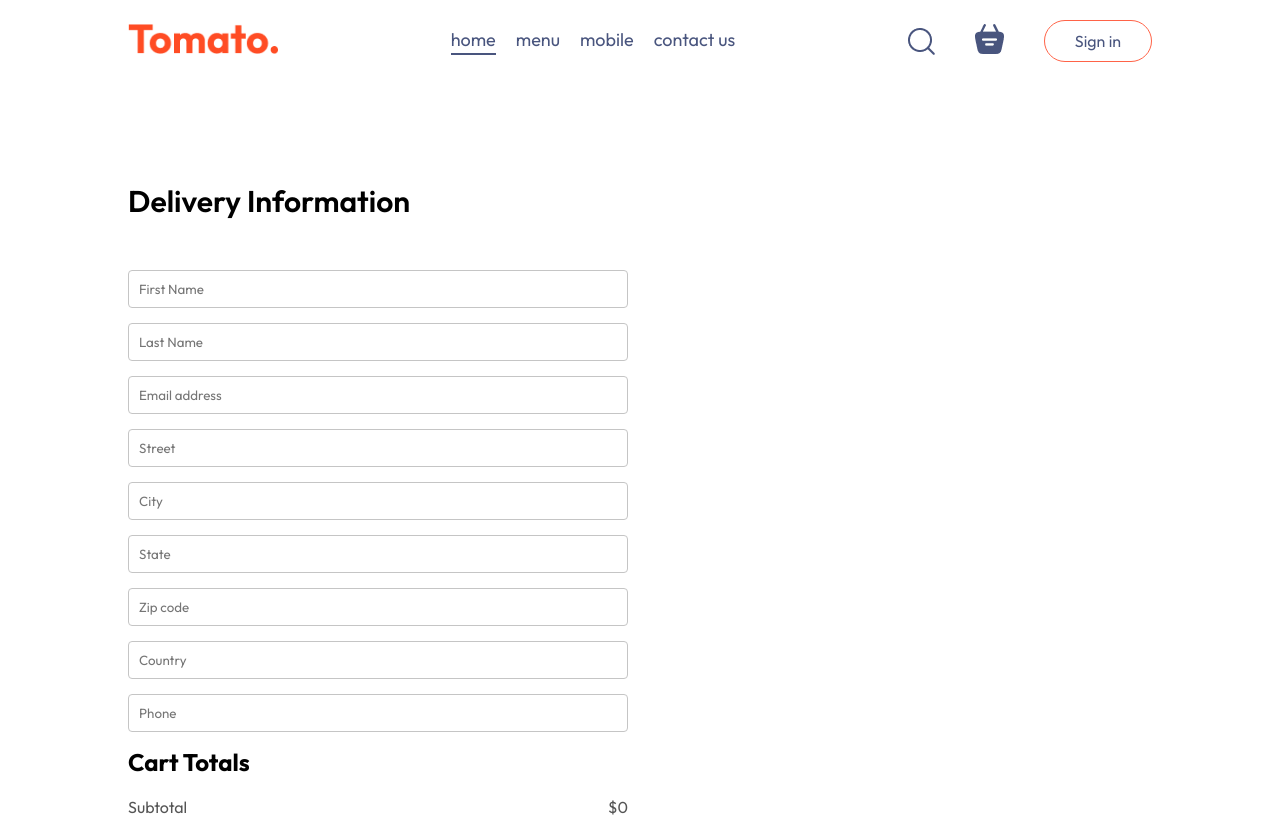
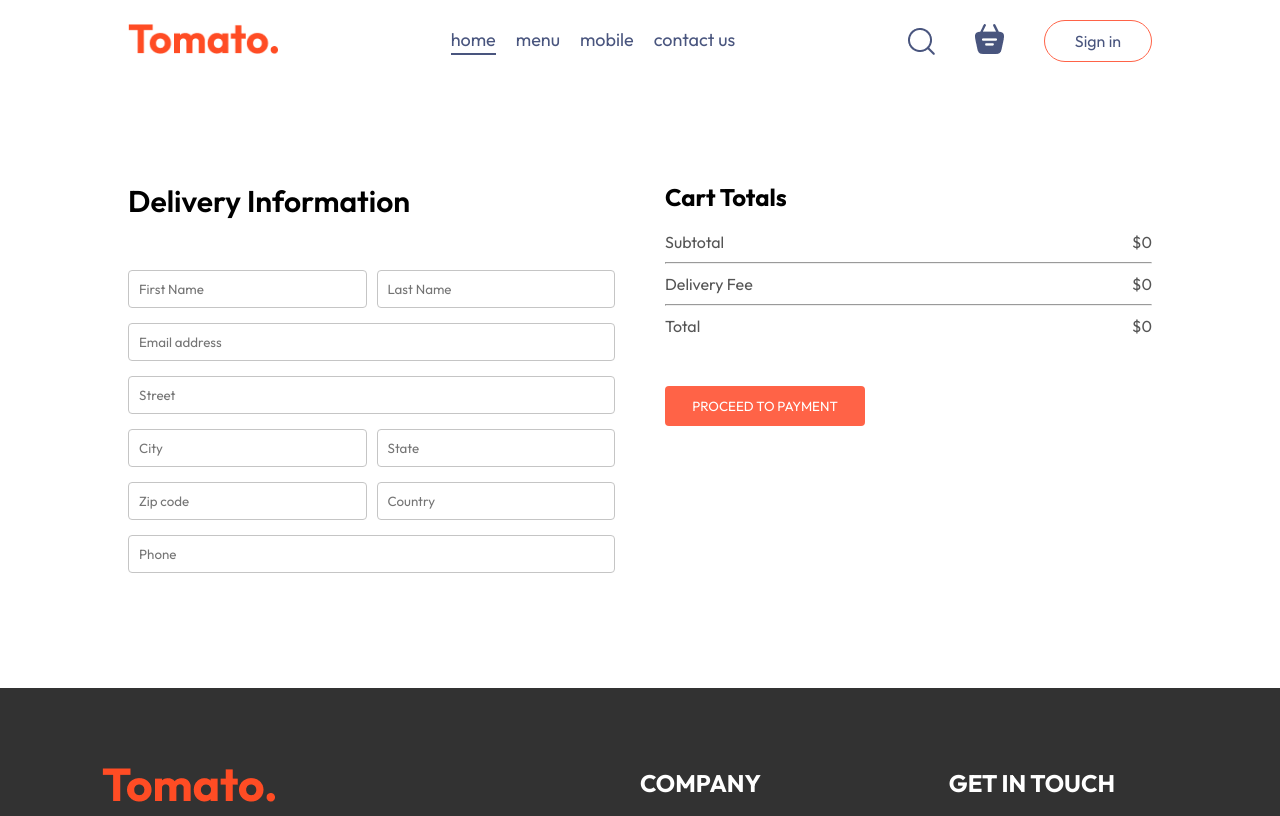
Before and after one commit to Diksha6057/Savora, a React (Vite) app: page /order in a window 1280 px wide. Shown: the top 816 px of the page. Built offline with nearby package versions, Linux system fonts and the light colour scheme.

Commit message:
Added styling to card totals component in place order pg

```diff
--- a/src/pages/PlaceOrder/PlaceOrder.css
+++ b/src/pages/PlaceOrder/PlaceOrder.css
@@ -22,3 +22,14 @@
     border-radius: 4px;
     outline-color: tomato;
 }
+.place-order-left .multi-fields{
+    display: flex;
+    gap: 10px;
+}
+.place-order-right{
+    width: 100%;
+    max-width: max(40%,500px);
+}
+.place-order .cart-total button{
+    margin-top: 30px;
+}
--- a/src/pages/PlaceOrder/PlaceOrder.jsx
+++ b/src/pages/PlaceOrder/PlaceOrder.jsx
@@ -5,48 +5,59 @@
 
   const{getTotalCartAmount}=useContext(StoreContext)
   return (
-   <form className='place-order'>
+ <form className="place-order">
+
   <div className="place-order-left">
     <p className="title">Delivery Information</p>
+
     <div className="multi-fields">
-        <input type="text" placeholder='First Name'/>
-        <input type="text" placeholder='Last Name'/>
+      <input type="text" placeholder="First Name" />
+      <input type="text" placeholder="Last Name" />
     </div>
-      <input type="email" placeholder='Email address'/>
-      <input type="text" placeholder='Street' />
+
+    <input type="email" placeholder="Email address" />
+    <input type="text" placeholder="Street" />
+
     <div className="multi-fields">
-        <input type="text" placeholder='City'/>
-        <input type="text" placeholder='State'/>
+      <input type="text" placeholder="City" />
+      <input type="text" placeholder="State" />
     </div>
+
     <div className="multi-fields">
-        <input type="text" placeholder='Zip code'/>
-        <input type="text" placeholder='Country'/>
+      <input type="text" placeholder="Zip code" />
+      <input type="text" placeholder="Country" />
     </div>
-      <input type="text"placeholder='Phone' />
+
+    <input type="text" placeholder="Phone" />
+  </div>
+
   <div className="place-order-right">
     <div className="cart-total">
       <h2>Cart Totals</h2>
+
       <div>
         <div className="cart-total-details">
           <p>Subtotal</p>
           <p>${getTotalCartAmount()}</p>
         </div>
         <hr />
+
         <div className="cart-total-details">
           <p>Delivery Fee</p>
-              <p>${2}</p>
+          <p>${getTotalCartAmount() === 0 ? 0 : 2}</p>
         </div>
         <hr />
+
         <div className="cart-total-details">
           <p>Total</p>
-              <p>${getTotalCartAmount()+2}</p>
+          <p>${getTotalCartAmount() === 0 ? 0 : getTotalCartAmount() + 2}</p>
         </div>
       </div>
+
       <button>PROCEED TO PAYMENT</button>
-
     </div>
   </div>
-    </div>
+
 </form>
   )
 }
```
Lines whose indentation alone changed are shown as unchanged.
